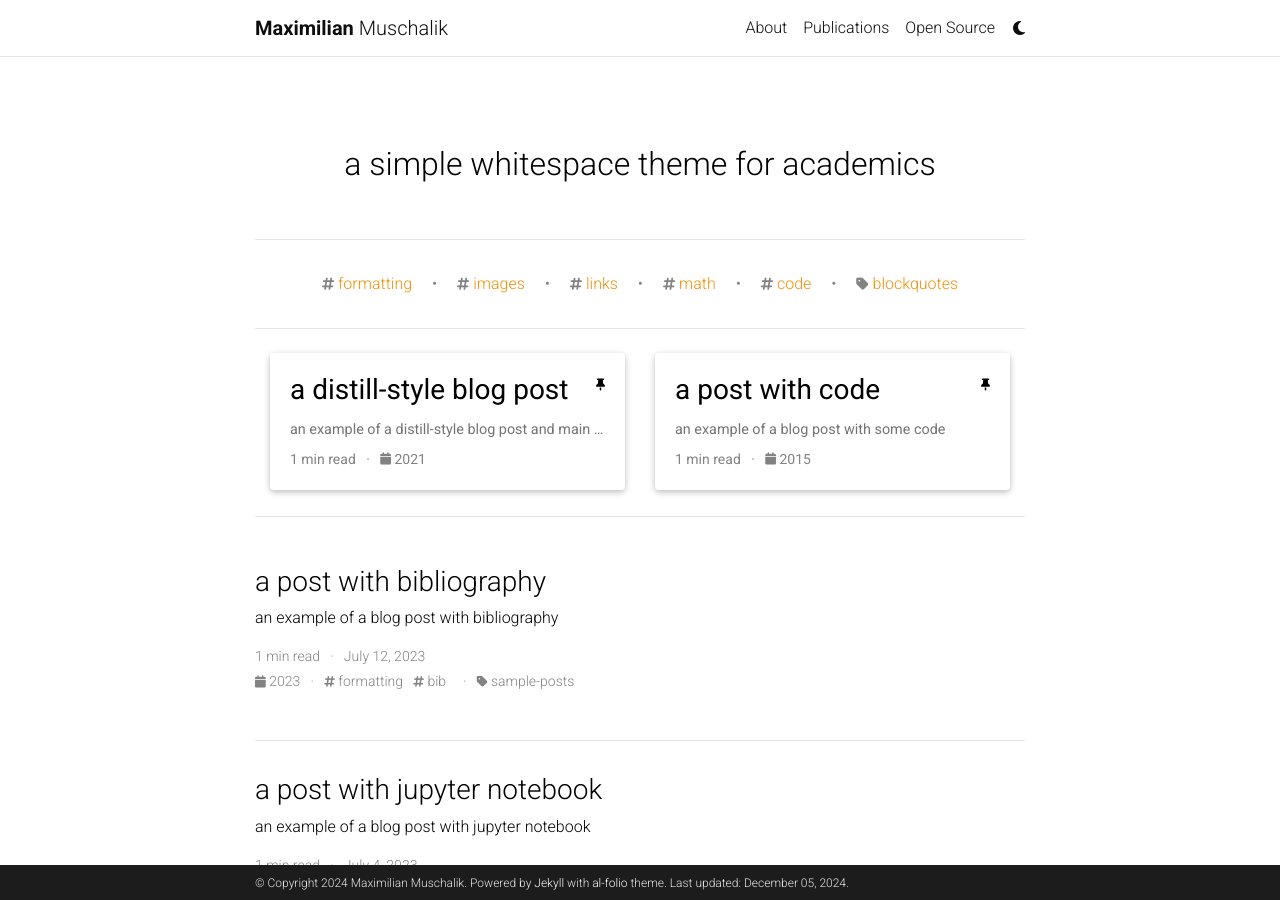
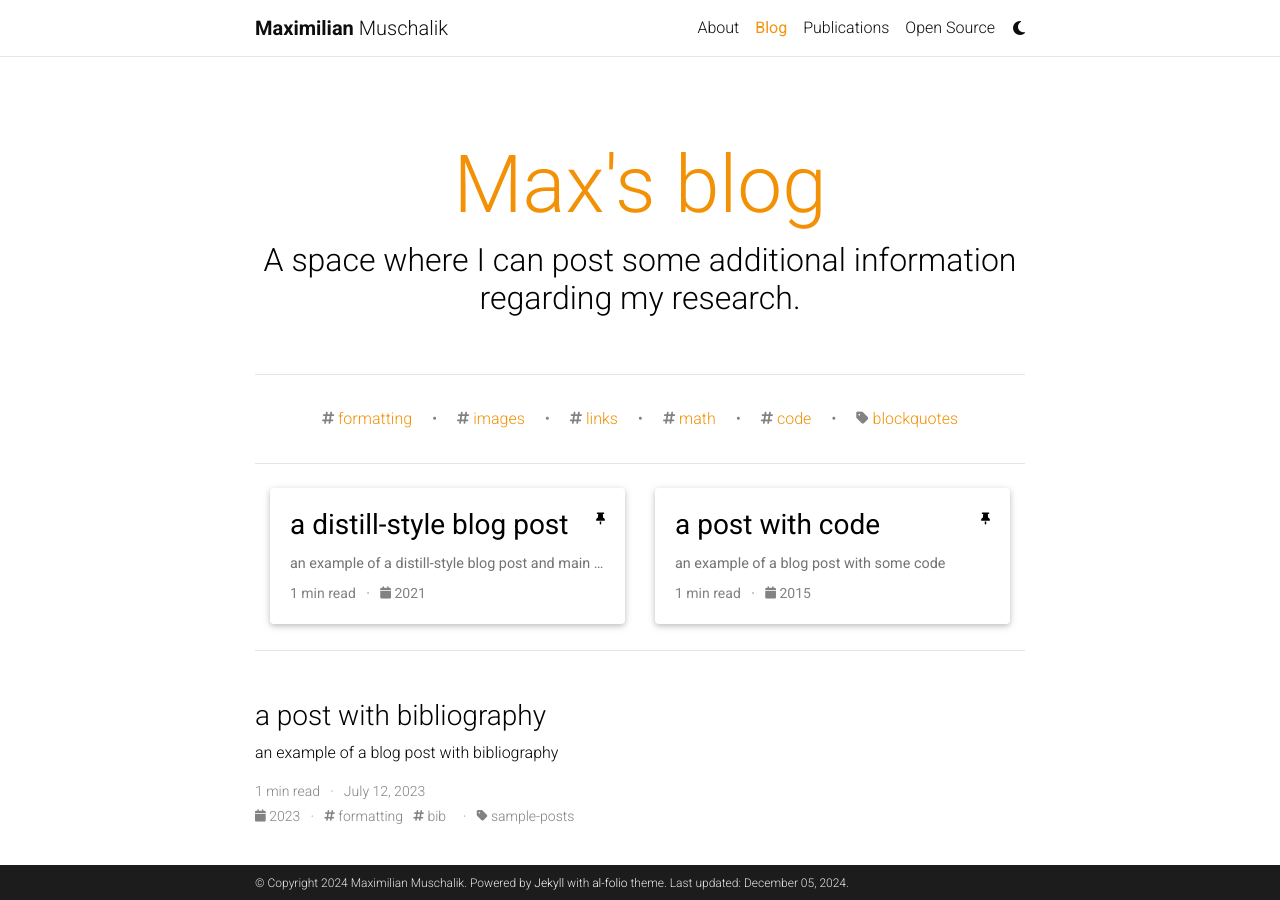
Before and after one commit to mmschlk/mmschlk.github.io, a Jekyll site: the page built from blog/index.html, in a window 1280 px wide and 900 px high. Built offline with Jekyll 4.4.1, drawn with Linux system fonts in a browser that asks for light colours; the list of posts is cut into pages by our own code; comment, search, counter and statistics services are not loaded; a style sheet for code colours, icons or effects is not loaded.

Commit message:
Update _config.yml

```diff
--- a/_config.yml
+++ b/_config.yml
@@ -121,9 +121,9 @@
 # Blog
 # -----------------------------------------------------------------------------
 
-blog_name: # blog_name will be displayed in your blog page
-blog_nav_title: # your blog must have a title for it to be displayed in the nav bar
-blog_description: a simple whitespace theme for academics
+blog_name: Max's blog # blog_name will be displayed in your blog page
+blog_nav_title: Blog # your blog must have a title for it to be displayed in the nav bar
+blog_description: A space where I can post some additional information regarding my research.
 permalink: /blog/:year/:title/
 
 # Pagination
```
